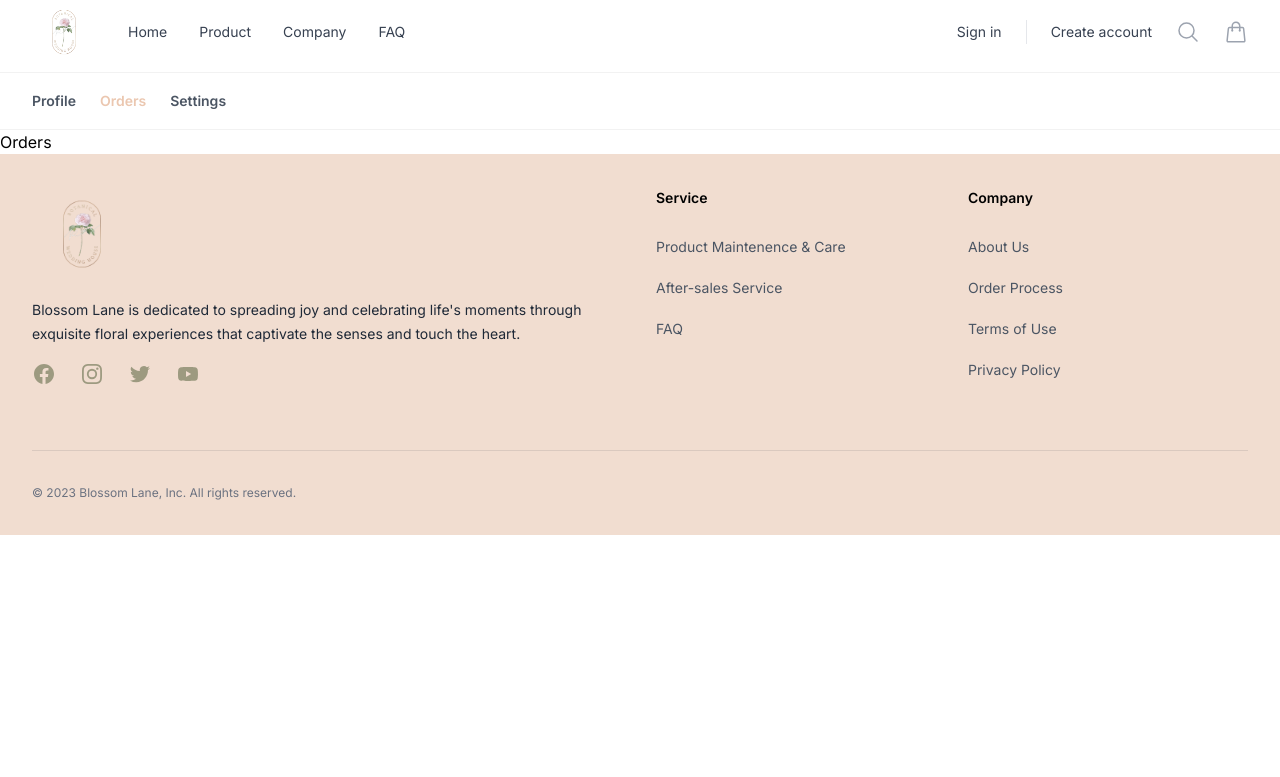
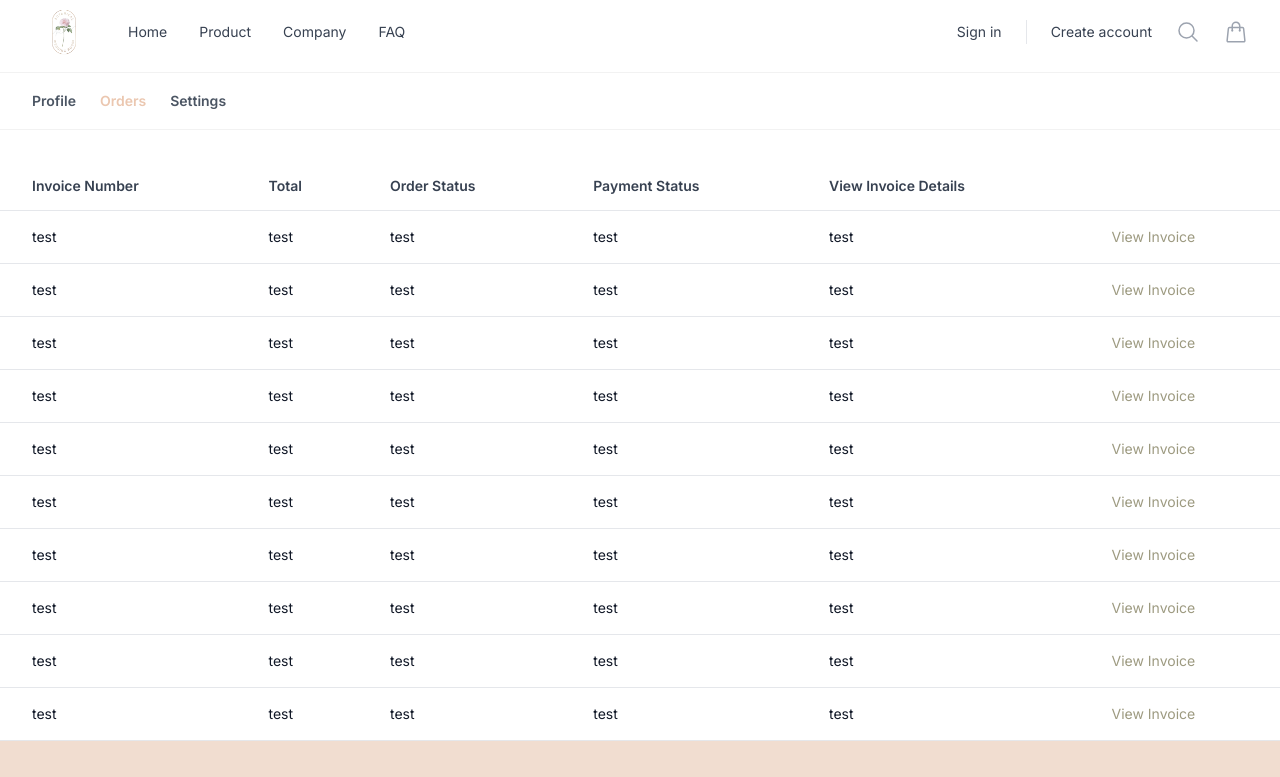
Before and after one commit to billychen0894/florist-ecommerce-app, a Next.js app: page /user/orders in a window 1280 px wide. Shown: the top 777 px of the page. Built offline with nearby package versions, Linux system fonts and the light colour scheme; no server answers.

Commit message:
add: user orders page layout

```diff
--- a/app/user/orders/page.tsx
+++ b/app/user/orders/page.tsx
@@ -1,4 +1,52 @@
+import Row from '@components/Table/Row';
+import StickyHeader from '@components/Table/StickyHeader';
+
 // Display: invoice history with stripe invoice link and its fullfillment status
+const people = [
+  {
+    name: 'Lindsay Walton',
+    title: 'Front-end Developer',
+    email: 'lindsay.walton@example.com',
+    role: 'Member',
+  },
+  // More people...
+];
+
 export default function Orders() {
-  return <div>Orders</div>;
+  return (
+    <div className="px-4 sm:px-6 lg:px-8">
+      <div className="mt-8 flow-root">
+        <div className="-mx-4 -my-2 sm:-mx-6 lg:-mx-8">
+          <div className="inline-block min-w-full py-2 align-middle">
+            <table className="min-w-full border-separate border-spacing-0">
+              <thead>
+                <tr>
+                  <StickyHeader>Invoice Number</StickyHeader>
+                  <StickyHeader>Total</StickyHeader>
+                  <StickyHeader>Order Status</StickyHeader>
+                  <StickyHeader>Payment Status</StickyHeader>
+                  <StickyHeader>View Invoice Details</StickyHeader>
+                  <StickyHeader>
+                    <span className="sr-only">Edit</span>
+                  </StickyHeader>
+                </tr>
+              </thead>
+              <tbody>
+                <Row rowIndex={0} orders={[]} invoiceHref="#" />
+                <Row rowIndex={0} orders={[]} invoiceHref="#" />
+                <Row rowIndex={0} orders={[]} invoiceHref="#" />
+                <Row rowIndex={0} orders={[]} invoiceHref="#" />
+                <Row rowIndex={0} orders={[]} invoiceHref="#" />
+                <Row rowIndex={0} orders={[]} invoiceHref="#" />
+                <Row rowIndex={0} orders={[]} invoiceHref="#" />
+                <Row rowIndex={0} orders={[]} invoiceHref="#" />
+                <Row rowIndex={0} orders={[]} invoiceHref="#" />
+                <Row rowIndex={0} orders={[]} invoiceHref="#" />
+              </tbody>
+            </table>
+          </div>
+        </div>
+      </div>
+    </div>
+  );
 }
```
